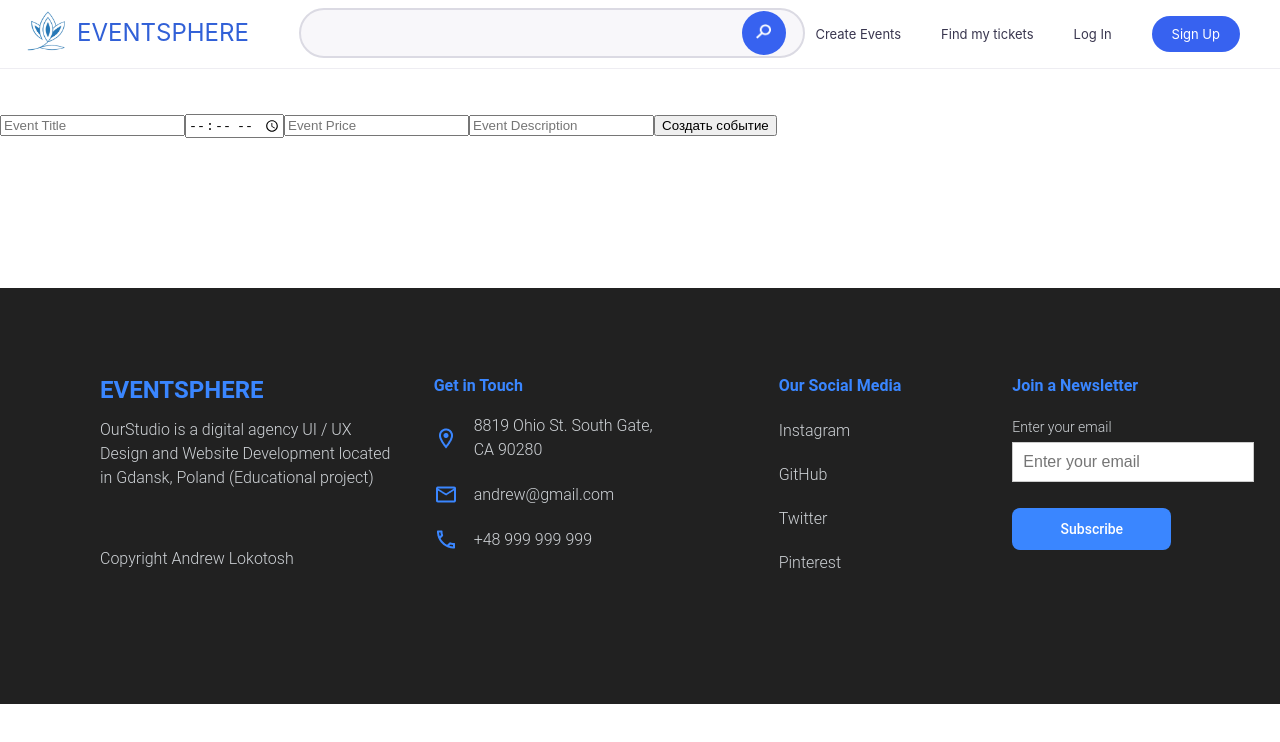
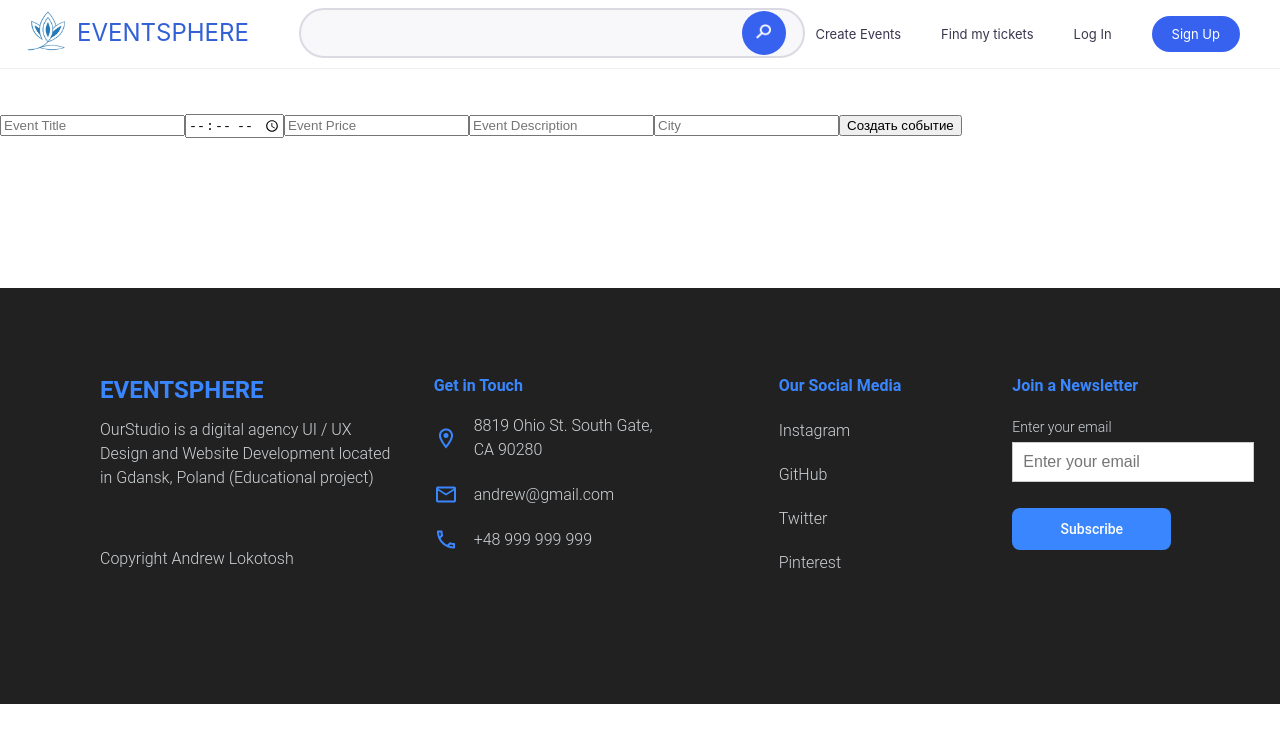
Before and after one commit to AndrLoko/event-sphere, a React (Vite) app: page /create-events in a window 1280 px wide. Shown: the top 742 px of the page. Built offline with nearby package versions, Linux system fonts and the light colour scheme.

Commit message:
Add city input in Create Events  with JSON value

```diff
--- a/src/components/Footer/Footer.scss
+++ b/src/components/Footer/Footer.scss
@@ -1,3 +1,4 @@
+
 .footer__info-item {
     margin-left: 100px;
     list-style-type: none;
@@ -16,11 +17,13 @@
 }
 
 .footer__wrapper {
+
     width: 100%;
     height: 416px;
     display: block;
     margin-top: 150px;
     background-color: #212121;
+
 }
 
 .footer__grid {
--- a/src/pages/CreateEvents/CreateEvents.jsx
+++ b/src/pages/CreateEvents/CreateEvents.jsx
@@ -7,6 +7,7 @@ export default function CreateEvents() {
   const [inputTime, setInputTime] = useState("");
   const [inputPrice, setInputPrice] = useState("");
   const [inputDescr, setInputDescr] = useState("");
+  const [inputCity, setInputCity] = useState("");
 
   const [image, setImage] = useState('../../../public/Card-1.png')
   const [tag, setTag] = useState()
@@ -28,7 +29,8 @@ export default function CreateEvents() {
       title: inputTitle,
       time: inputTime,
       price: inputPrice,
-      descr: inputDescr
+      descr: inputDescr,
+      city: inputCity
     };
 
     const updatedEvents = [...events, newEvent];
@@ -69,6 +71,12 @@ export default function CreateEvents() {
         onChange={(e) => setInputDescr(e.target.value)}
         placeholder="Event Description"
       />
+      <input
+        type="text"
+        value={inputCity}
+        onChange={(e) => setInputCity(e.target.value)}
+        placeholder="City"
+      />
       <button onClick={handleClick}>Создать событие</button>
 
       <Footer />
--- a/src/pages/FindTickets/FindTickets.jsx
+++ b/src/pages/FindTickets/FindTickets.jsx
@@ -12,7 +12,7 @@ export default function FindTickets() {
   }, []);
 
   return (
-    <section>
+    <main>
       <div className="find-tickets__wrapper">
         <div className="container">
           <div className="find-tickets__grid">
@@ -28,6 +28,6 @@ export default function FindTickets() {
       </div>
 
     <Footer />
-    </section>
+    </main>
   )
 }
--- a/src/pages/Home/Home.jsx
+++ b/src/pages/Home/Home.jsx
@@ -29,7 +29,7 @@ export default function Home() {
 
 
   return (
-    <>
+    <main>
       <Slider />
       <div className="container">
         <div className="grid__categories">
@@ -52,6 +52,6 @@ export default function Home() {
         </div>
       </div>
       <Footer />
-    </>
+    </main>
   );
 }
--- a/src/pages/Home/Home.scss
+++ b/src/pages/Home/Home.scss
@@ -1,4 +1,3 @@
-
 .container {
     width: 100%;
     max-width: 1274px;
--- a/src/styles/reset.scss
+++ b/src/styles/reset.scss
@@ -22,6 +22,7 @@ time, mark, audio, video {
 	font-size: 100%;
 	font: inherit;
 	vertical-align: baseline;
+
 }
 /* HTML5 display-role reset for older browsers */
 article, aside, details, figcaption, figure,
```
Also changed, not shown: src/styles/fonts.css (line endings or trailing spaces).
